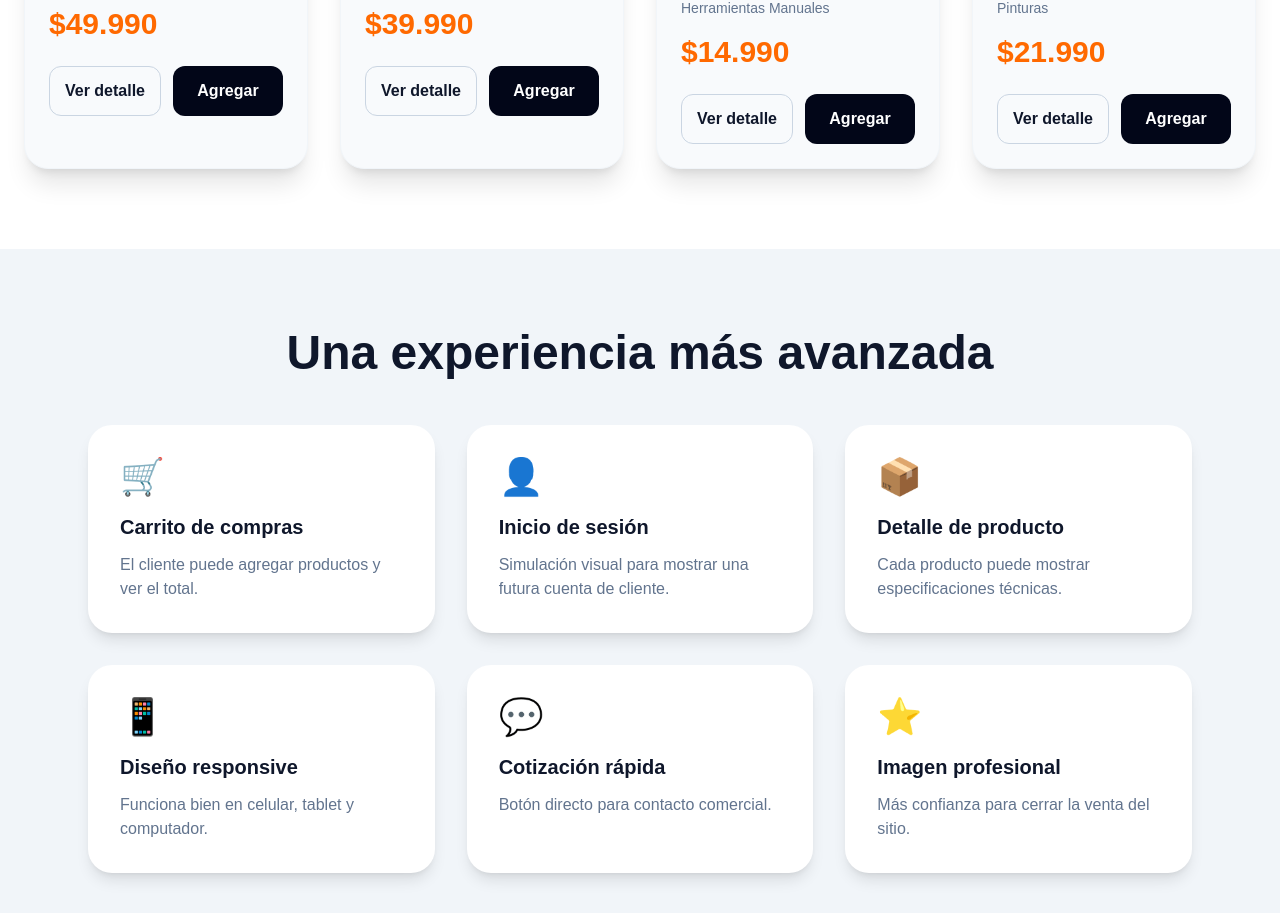
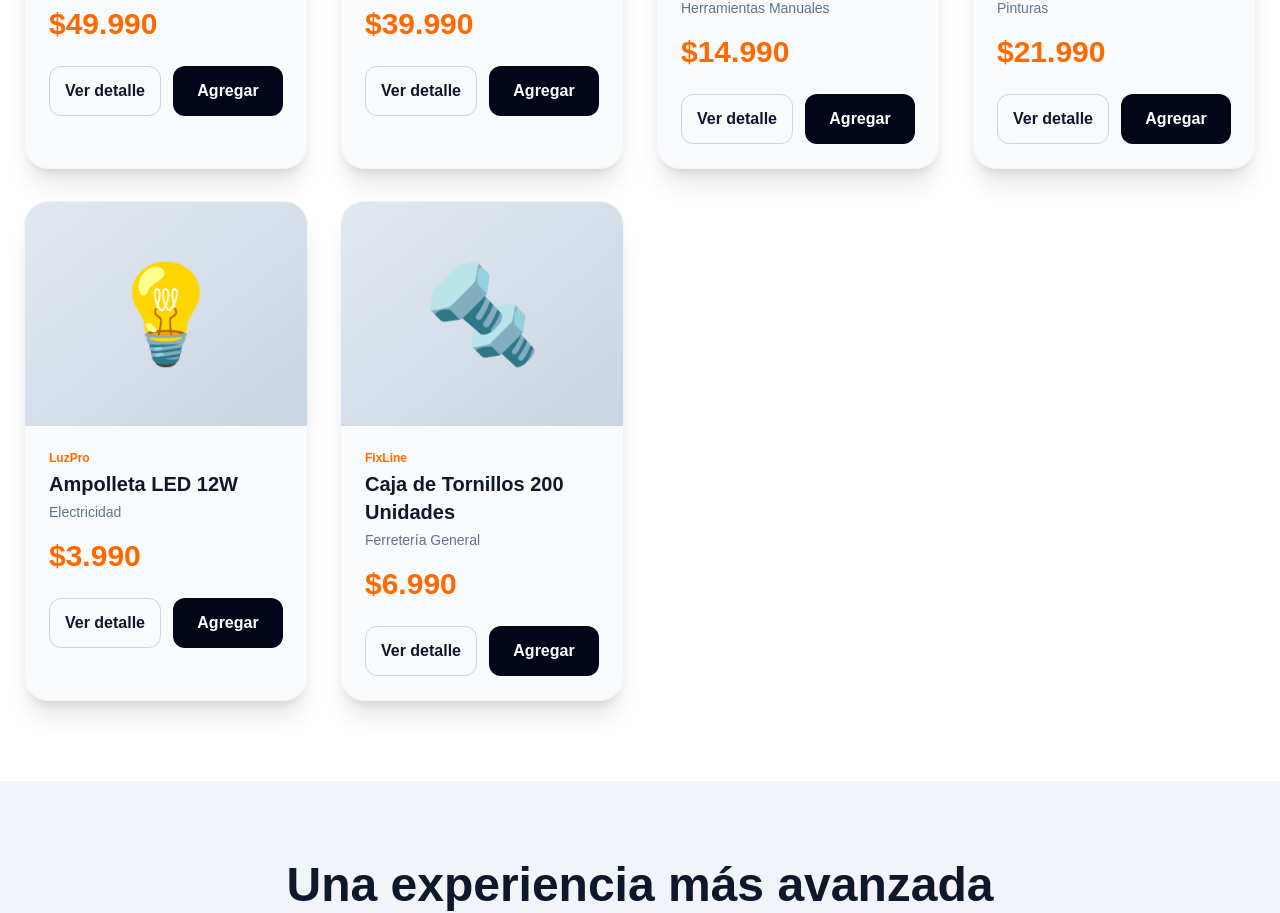
Before and after one commit to rodrigoalvearestudioloslagos/ferreteria-cordillera, a Next.js app: page / in a window 1280 px wide. Shown: the part 1732-2645 px from the top of the page. Built offline with nearby package versions, Linux system fonts and the light colour scheme.

Commit message:
Agrega buscador carrito y detalle de producto

```diff
--- a/app/page.jsx
+++ b/app/page.jsx
@@ -10,7 +10,12 @@ const productos = [
     precio: 49990,
     categoria: "Herramientas Eléctricas",
     emoji: "🔩",
-    specs: ["750W de potencia", "Mandril 13 mm", "Velocidad variable", "Uso profesional"],
+    specs: [
+      "750W de potencia",
+      "Mandril 13 mm",
+      "Velocidad variable",
+      "Uso profesional",
+    ],
   },
   {
     id: 2,
@@ -19,7 +24,12 @@ const productos = [
     precio: 39990,
     categoria: "Herramientas Eléctricas",
     emoji: "⚙️",
-    specs: ["850W", "Disco 115 mm", "Protector ajustable", "Ideal para corte y desbaste"],
+    specs: [
+      "850W de potencia",
+      "Disco 115 mm",
+      "Protector ajustable",
+      "Ideal para corte y desbaste",
+    ],
   },
   {
     id: 3,
@@ -28,7 +38,12 @@ const productos = [
     precio: 14990,
     categoria: "Herramientas Manuales",
     emoji: "🪛",
-    specs: ["12 piezas", "Puntas imantadas", "Mango antideslizante", "Alta resistencia"],
+    specs: [
+      "12 piezas",
+      "Puntas imantadas",
+      "Mango antideslizante",
+      "Alta resistencia",
+    ],
   },
   {
     id: 4,
@@ -37,22 +52,67 @@ const productos = [
     precio: 21990,
     categoria: "Pinturas",
     emoji: "🎨",
-    specs: ["Terminación mate", "Secado rápido", "Lavable", "Alto rendimiento"],
+    specs: [
+      "Terminación mate",
+      "Secado rápido",
+      "Lavable",
+      "Alto rendimiento",
+    ],
+  },
+  {
+    id: 5,
+    nombre: "Ampolleta LED 12W",
+    marca: "LuzPro",
+    precio: 3990,
+    categoria: "Electricidad",
+    emoji: "💡",
+    specs: [
+      "12W de consumo",
+      "Luz fría",
+      "Alta eficiencia",
+      "Duración prolongada",
+    ],
+  },
+  {
+    id: 6,
+    nombre: "Caja de Tornillos 200 Unidades",
+    marca: "FixLine",
+    precio: 6990,
+    categoria: "Ferretería General",
+    emoji: "🔩",
+    specs: [
+      "200 unidades",
+      "Acero resistente",
+      "Uso interior y exterior",
+      "Ideal para madera y metal",
+    ],
   },
 ];
 
 export default function Home() {
   const [carrito, setCarrito] = useState([]);
   const [productoActivo, setProductoActivo] = useState(null);
+  const [vistaProducto, setVistaProducto] = useState(null);
   const [loginOpen, setLoginOpen] = useState(false);
   const [cartOpen, setCartOpen] = useState(false);
   const [usuario, setUsuario] = useState(null);
+  const [busqueda, setBusqueda] = useState("");
 
   const total = carrito.reduce((acc, item) => acc + item.precio, 0);
+
+  const productosFiltrados = productos.filter((producto) =>
+    producto.nombre.toLowerCase().includes(busqueda.toLowerCase()) ||
+    producto.categoria.toLowerCase().includes(busqueda.toLowerCase()) ||
+    producto.marca.toLowerCase().includes(busqueda.toLowerCase())
+  );
 
   const agregarCarrito = (producto) => {
     setCarrito([...carrito, producto]);
     setCartOpen(true);
+  };
+
+  const eliminarDelCarrito = (indexEliminar) => {
+    setCarrito(carrito.filter((_, index) => index !== indexEliminar));
   };
 
   const iniciarSesion = (e) => {
@@ -63,7 +123,6 @@ export default function Home() {
 
   return (
     <main className="min-h-screen bg-slate-100 text-slate-900">
-      {/* TOP BAR */}
       <div className="bg-orange-500 text-white text-sm font-bold">
         <div className="max-w-7xl mx-auto px-6 py-2 flex justify-between">
           <span>🚚 Retiro en tienda y despacho a domicilio</span>
@@ -71,18 +130,21 @@ export default function Home() {
         </div>
       </div>
 
-      {/* HEADER */}
       <header className="sticky top-0 z-50 bg-slate-950 text-white shadow-xl">
         <div className="max-w-7xl mx-auto px-6 py-4 flex items-center justify-between gap-6">
           <div>
             <h1 className="text-2xl font-black">
               FERRETERÍA <span className="text-orange-500">CORDILLERA</span>
             </h1>
-            <p className="text-xs text-slate-400">Todo para construir, reparar y mejorar</p>
+            <p className="text-xs text-slate-400">
+              Todo para construir, reparar y mejorar
+            </p>
           </div>
 
           <div className="hidden lg:flex flex-1 max-w-xl">
             <input
+              value={busqueda}
+              onChange={(e) => setBusqueda(e.target.value)}
               className="w-full rounded-l-xl px-4 py-3 text-slate-900 outline-none"
               placeholder="Buscar taladros, pinturas, herramientas..."
             />
@@ -118,14 +180,69 @@ export default function Home() {
             <a href="#inicio">Inicio</a>
             <a href="#categorias">Categorías</a>
             <a href="#productos">Productos</a>
-            <a href="#beneficios">Beneficios</a>
             <a href="#contacto">Contacto</a>
           </div>
         </nav>
       </header>
 
-      {/* HERO */}
-      <section id="inicio" className="bg-gradient-to-br from-slate-950 via-slate-900 to-slate-800 text-white">
+      {vistaProducto && (
+        <section className="bg-white py-20">
+          <div className="max-w-6xl mx-auto px-6 grid md:grid-cols-2 gap-12 items-center">
+            <div className="bg-slate-100 rounded-[2rem] h-96 flex items-center justify-center text-9xl shadow-xl">
+              {vistaProducto.emoji}
+            </div>
+
+            <div>
+              <button
+                onClick={() => setVistaProducto(null)}
+                className="mb-6 text-orange-500 font-black"
+              >
+                ← Volver a productos
+              </button>
+
+              <p className="text-orange-500 font-black">
+                {vistaProducto.marca}
+              </p>
+
+              <h2 className="text-5xl font-black mt-2">
+                {vistaProducto.nombre}
+              </h2>
+
+              <p className="text-slate-500 mt-4">
+                Categoría: {vistaProducto.categoria}
+              </p>
+
+              <p className="text-orange-500 text-5xl font-black mt-6">
+                ${vistaProducto.precio.toLocaleString("es-CL")}
+              </p>
+
+              <h3 className="font-black text-2xl mt-8 mb-4">
+                Especificaciones
+              </h3>
+
+              <ul className="space-y-3">
+                {vistaProducto.specs.map((spec) => (
+                  <li key={spec}>✅ {spec}</li>
+                ))}
+              </ul>
+
+              <button
+                onClick={() => agregarCarrito(vistaProducto)}
+                className="mt-8 bg-orange-500 text-white px-10 py-4 rounded-xl font-black hover:bg-orange-600"
+              >
+                Agregar al carrito
+              </button>
+            </div>
+          </div>
+        </section>
+      )}
+
+      {!vistaProducto && (
+        <>
+          <section
+            id="inicio"
+            className="bg-gradient-to-br from-slate-950 via-slate-900 to-slate-800 text-white"
+          >
             <div className="max-w-7xl mx-auto px-6 py-24 grid lg:grid-cols-2 gap-12 items-center">
               <div>
                 <p className="text-orange-500 font-black uppercase mb-4">
@@ -137,15 +254,21 @@ export default function Home() {
                 </h2>
 
                 <p className="mt-8 text-xl text-slate-300">
-              Herramientas, materiales, pinturas, electricidad y productos para construcción,
-              con cotización directa por WhatsApp.
+                  Herramientas, materiales, pinturas, electricidad y productos
+                  para construcción, con cotización directa por WhatsApp.
                 </p>
 
                 <div className="mt-10 flex gap-4 flex-wrap">
-              <a href="#productos" className="bg-orange-500 px-8 py-4 rounded-xl font-black hover:bg-orange-600">
+                  <a
+                    href="#productos"
+                    className="bg-orange-500 px-8 py-4 rounded-xl font-black hover:bg-orange-600"
+                  >
                     Ver productos
                   </a>
-              <a href="#contacto" className="border border-white px-8 py-4 rounded-xl font-black hover:bg-white hover:text-slate-950">
+                  <a
+                    href="#contacto"
+                    className="border border-white px-8 py-4 rounded-xl font-black hover:bg-white hover:text-slate-950"
+                  >
                     Solicitar cotización
                   </a>
                 </div>
@@ -154,11 +277,18 @@ export default function Home() {
               <div className="bg-white/10 backdrop-blur rounded-[2rem] p-8 shadow-2xl border border-white/10">
                 <div className="grid grid-cols-2 gap-4">
                   {productos.slice(0, 4).map((p) => (
-                <div key={p.id} className="bg-white text-slate-900 rounded-3xl p-5 shadow-xl">
+                    <div
+                      key={p.id}
+                      className="bg-white text-slate-900 rounded-3xl p-5 shadow-xl"
+                    >
                       <div className="text-5xl mb-4">{p.emoji}</div>
-                  <p className="text-xs font-bold text-orange-500">{p.marca}</p>
+                      <p className="text-xs font-bold text-orange-500">
+                        {p.marca}
+                      </p>
                       <h3 className="font-black">{p.nombre}</h3>
-                  <p className="font-black text-xl mt-2">${p.precio.toLocaleString("es-CL")}</p>
+                      <p className="font-black text-xl mt-2">
+                        ${p.precio.toLocaleString("es-CL")}
+                      </p>
                     </div>
                   ))}
                 </div>
@@ -166,11 +296,14 @@ export default function Home() {
             </div>
           </section>
 
-      {/* CATEGORÍAS */}
           <section id="categorias" className="py-20">
             <div className="max-w-7xl mx-auto px-6">
-          <p className="text-orange-500 font-black text-center">CATEGORÍAS</p>
-          <h2 className="text-5xl font-black text-center mb-12">Compra por sección</h2>
+              <p className="text-orange-500 font-black text-center">
+                CATEGORÍAS
+              </p>
+              <h2 className="text-5xl font-black text-center mb-12">
+                Compra por sección
+              </h2>
 
               <div className="grid md:grid-cols-3 lg:grid-cols-6 gap-6">
                 {[
@@ -181,7 +314,10 @@ export default function Home() {
                   "🎨 Pinturas",
                   "💡 Electricidad",
                 ].map((item) => (
-              <div key={item} className="bg-white rounded-3xl p-6 shadow-lg hover:-translate-y-2 transition cursor-pointer text-center font-black">
+                  <div
+                    key={item}
+                    className="bg-white rounded-3xl p-6 shadow-lg hover:-translate-y-2 transition cursor-pointer text-center font-black"
+                  >
                     {item}
                   </div>
                 ))}
@@ -189,23 +325,40 @@ export default function Home() {
             </div>
           </section>
 
-      {/* PRODUCTOS */}
           <section id="productos" className="bg-white py-20">
             <div className="max-w-7xl mx-auto px-6">
-          <p className="text-orange-500 font-black text-center">PRODUCTOS DESTACADOS</p>
-          <h2 className="text-5xl font-black text-center mb-12">Ofertas y recomendados</h2>
+              <p className="text-orange-500 font-black text-center">
+                PRODUCTOS DESTACADOS
+              </p>
+              <h2 className="text-5xl font-black text-center mb-12">
+                Ofertas y recomendados
+              </h2>
 
+              {productosFiltrados.length === 0 ? (
+                <p className="text-center text-slate-500 text-xl">
+                  No encontramos productos con esa búsqueda.
+                </p>
+              ) : (
                 <div className="grid md:grid-cols-2 lg:grid-cols-4 gap-8">
-            {productos.map((producto) => (
-              <div key={producto.id} className="rounded-3xl overflow-hidden bg-slate-50 shadow-xl border border-slate-100">
+                  {productosFiltrados.map((producto) => (
+                    <div
+                      key={producto.id}
+                      className="rounded-3xl overflow-hidden bg-slate-50 shadow-xl border border-slate-100"
+                    >
                       <div className="h-56 bg-gradient-to-br from-slate-200 to-slate-300 flex items-center justify-center text-8xl">
                         {producto.emoji}
                       </div>
 
                       <div className="p-6">
-                  <p className="text-xs font-black text-orange-500">{producto.marca}</p>
-                  <h3 className="text-xl font-black mt-1">{producto.nombre}</h3>
-                  <p className="text-sm text-slate-500 mt-1">{producto.categoria}</p>
+                        <p className="text-xs font-black text-orange-500">
+                          {producto.marca}
+                        </p>
+                        <h3 className="text-xl font-black mt-1">
+                          {producto.nombre}
+                        </h3>
+                        <p className="text-sm text-slate-500 mt-1">
+                          {producto.categoria}
+                        </p>
 
                         <p className="text-orange-500 text-3xl font-black mt-4">
                           ${producto.precio.toLocaleString("es-CL")}
@@ -213,7 +366,10 @@ export default function Home() {
 
                         <div className="mt-6 flex gap-3">
                           <button
-                      onClick={() => setProductoActivo(producto)}
+                            onClick={() => {
+                              setVistaProducto(producto);
+                              window.scrollTo({ top: 0, behavior: "smooth" });
+                            }}
                             className="flex-1 border border-slate-300 py-3 rounded-xl font-black hover:bg-slate-200"
                           >
                             Ver detalle
@@ -230,22 +386,24 @@ export default function Home() {
                     </div>
                   ))}
                 </div>
+              )}
             </div>
           </section>
 
-      {/* BENEFICIOS */}
-      <section id="beneficios" className="py-20 bg-slate-100">
+          <section className="py-20 bg-slate-100">
             <div className="max-w-6xl mx-auto px-6">
-          <h2 className="text-5xl font-black text-center mb-12">Una experiencia más avanzada</h2>
+              <h2 className="text-5xl font-black text-center mb-12">
+                Una experiencia más avanzada
+              </h2>
 
               <div className="grid md:grid-cols-3 gap-8">
                 {[
-              ["🛒", "Carrito de compras", "El cliente puede agregar productos y ver el total."],
-              ["👤", "Inicio de sesión", "Simulación visual para mostrar una futura cuenta de cliente."],
-              ["📦", "Detalle de producto", "Cada producto puede mostrar especificaciones técnicas."],
-              ["📱", "Diseño responsive", "Funciona bien en celular, tablet y computador."],
-              ["💬", "Cotización rápida", "Botón directo para contacto comercial."],
-              ["⭐", "Imagen profesional", "Más confianza para cerrar la venta del sitio."],
+                  ["🛒", "Carrito de compras", "Agrega y elimina productos."],
+                  ["👤", "Inicio de sesión", "Demo visual de cuenta de cliente."],
+                  ["🔍", "Buscador funcional", "Encuentra productos por nombre, marca o categoría."],
+                  ["📦", "Detalle de producto", "Vista individual con especificaciones."],
+                  ["💬", "Cotización rápida", "Contacto directo por WhatsApp."],
+                  ["⭐", "Imagen profesional", "Diseño moderno para vender mejor."],
                 ].map(([icono, titulo, texto]) => (
                   <div key={titulo} className="bg-white rounded-3xl p-8 shadow-lg">
                     <div className="text-4xl">{icono}</div>
@@ -257,38 +415,62 @@ export default function Home() {
             </div>
           </section>
 
-      {/* CONTACTO */}
           <section id="contacto" className="bg-slate-950 text-white py-20">
             <div className="max-w-6xl mx-auto px-6 text-center">
               <p className="text-orange-500 font-black">CONTACTO</p>
-          <h2 className="text-5xl font-black mt-4">Solicita tu cotización</h2>
+              <h2 className="text-5xl font-black mt-4">
+                Solicita tu cotización
+              </h2>
 
               <div className="grid md:grid-cols-3 gap-8 mt-12">
-            <div className="bg-slate-800 rounded-3xl p-8">📞 <h3 className="font-black mt-3">Teléfono</h3><p>+56 9 XXXX XXXX</p></div>
-            <div className="bg-slate-800 rounded-3xl p-8">📧 <h3 className="font-black mt-3">Correo</h3><p>ventas@ferreteriacordillera.cl</p></div>
-            <div className="bg-slate-800 rounded-3xl p-8">📍 <h3 className="font-black mt-3">Dirección</h3><p>Puerto Varas, Chile</p></div>
+                <div className="bg-slate-800 rounded-3xl p-8">
+                  📞
+                  <h3 className="font-black mt-3">Teléfono</h3>
+                  <p>+56 9 XXXX XXXX</p>
                 </div>
 
-          <a href="https://wa.me/569XXXXXXXX" className="inline-block mt-12 bg-green-500 px-10 py-4 rounded-xl font-black hover:bg-green-600">
+                <div className="bg-slate-800 rounded-3xl p-8">
+                  📧
+                  <h3 className="font-black mt-3">Correo</h3>
+                  <p>ventas@ferreteriacordillera.cl</p>
+                </div>
+
+                <div className="bg-slate-800 rounded-3xl p-8">
+                  📍
+                  <h3 className="font-black mt-3">Dirección</h3>
+                  <p>Puerto Varas, Chile</p>
+                </div>
+              </div>
+
+              <a
+                href="https://wa.me/569XXXXXXXX"
+                className="inline-block mt-12 bg-green-500 px-10 py-4 rounded-xl font-black hover:bg-green-600"
+              >
                 Cotizar por WhatsApp
               </a>
             </div>
           </section>
+        </>
+      )}
 
       <footer className="bg-slate-900 text-center text-slate-400 py-8">
         © 2026 Ferretería Cordillera — Sitio ecommerce demostrativo
       </footer>
 
-      {/* MODAL DETALLE PRODUCTO */}
       {productoActivo && (
         <div className="fixed inset-0 z-[100] bg-black/60 flex items-center justify-center px-6">
           <div className="bg-white rounded-3xl max-w-lg w-full p-8 shadow-2xl">
-            <button onClick={() => setProductoActivo(null)} className="float-right text-2xl font-black">
+            <button
+              onClick={() => setProductoActivo(null)}
+              className="float-right text-2xl font-black"
+            >
               ×
             </button>
 
             <div className="text-8xl text-center">{productoActivo.emoji}</div>
-            <p className="text-orange-500 font-black mt-4">{productoActivo.marca}</p>
+            <p className="text-orange-500 font-black mt-4">
+              {productoActivo.marca}
+            </p>
             <h2 className="text-3xl font-black">{productoActivo.nombre}</h2>
             <p className="text-4xl font-black text-orange-500 mt-3">
               ${productoActivo.precio.toLocaleString("es-CL")}
@@ -314,19 +496,34 @@ export default function Home() {
         </div>
       )}
 
-      {/* MODAL LOGIN */}
       {loginOpen && (
         <div className="fixed inset-0 z-[100] bg-black/60 flex items-center justify-center px-6">
-          <form onSubmit={iniciarSesion} className="bg-white rounded-3xl max-w-md w-full p-8 shadow-2xl">
-            <button type="button" onClick={() => setLoginOpen(false)} className="float-right text-2xl font-black">
+          <form
+            onSubmit={iniciarSesion}
+            className="bg-white rounded-3xl max-w-md w-full p-8 shadow-2xl"
+          >
+            <button
+              type="button"
+              onClick={() => setLoginOpen(false)}
+              className="float-right text-2xl font-black"
+            >
               ×
             </button>
 
             <h2 className="text-3xl font-black mb-2">Iniciar sesión</h2>
-            <p className="text-slate-500 mb-6">Accede a tus cotizaciones y compras.</p>
+            <p className="text-slate-500 mb-6">
+              Accede a tus cotizaciones y compras.
+            </p>
 
-            <input className="w-full border rounded-xl px-4 py-3 mb-4" placeholder="Correo electrónico" />
-            <input className="w-full border rounded-xl px-4 py-3 mb-6" placeholder="Contraseña" type="password" />
+            <input
+              className="w-full border rounded-xl px-4 py-3 mb-4"
+              placeholder="Correo electrónico"
+            />
+            <input
+              className="w-full border rounded-xl px-4 py-3 mb-6"
+              placeholder="Contraseña"
+              type="password"
+            />
 
             <button className="w-full bg-slate-950 text-white py-4 rounded-xl font-black">
               Entrar
@@ -339,11 +536,13 @@ export default function Home() {
         </div>
       )}
 
-      {/* CARRITO */}
       {cartOpen && (
         <div className="fixed inset-0 z-[100] bg-black/60 flex justify-end">
           <div className="bg-white w-full max-w-md h-full p-8 shadow-2xl overflow-y-auto">
-            <button onClick={() => setCartOpen(false)} className="float-right text-2xl font-black">
+            <button
+              onClick={() => setCartOpen(false)}
+              className="float-right text-2xl font-black"
+            >
               ×
             </button>
 
@@ -354,18 +553,35 @@ export default function Home() {
             ) : (
               <div className="space-y-4">
                 {carrito.map((item, index) => (
-                  <div key={`${item.id}-${index}`} className="flex justify-between bg-slate-100 rounded-2xl p-4">
+                  <div
+                    key={`${item.id}-${index}`}
+                    className="bg-slate-100 rounded-2xl p-4"
+                  >
+                    <div className="flex justify-between gap-4">
                       <div>
                         <p className="font-black">{item.nombre}</p>
                         <p className="text-sm text-slate-500">{item.marca}</p>
                       </div>
-                    <p className="font-black">${item.precio.toLocaleString("es-CL")}</p>
+
+                      <p className="font-black">
+                        ${item.precio.toLocaleString("es-CL")}
+                      </p>
+                    </div>
+
+                    <button
+                      onClick={() => eliminarDelCarrito(index)}
+                      className="mt-3 text-red-500 font-black text-sm hover:underline"
+                    >
+                      Eliminar producto
+                    </button>
                   </div>
                 ))}
 
                 <div className="border-t pt-6 mt-6 flex justify-between text-2xl font-black">
                   <span>Total</span>
-                  <span className="text-orange-500">${total.toLocaleString("es-CL")}</span>
+                  <span className="text-orange-500">
+                    ${total.toLocaleString("es-CL")}
+                  </span>
                 </div>
 
                 <a
```
Lines whose indentation alone changed are shown as unchanged.
